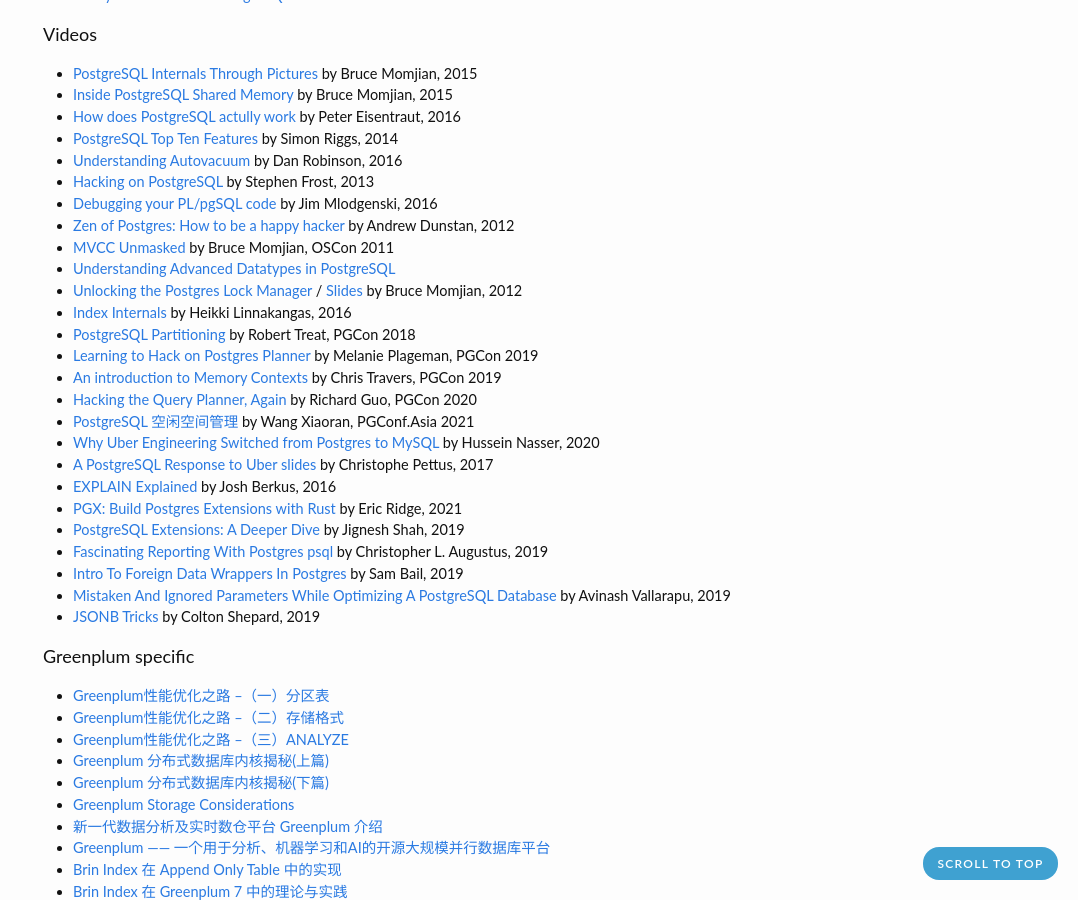
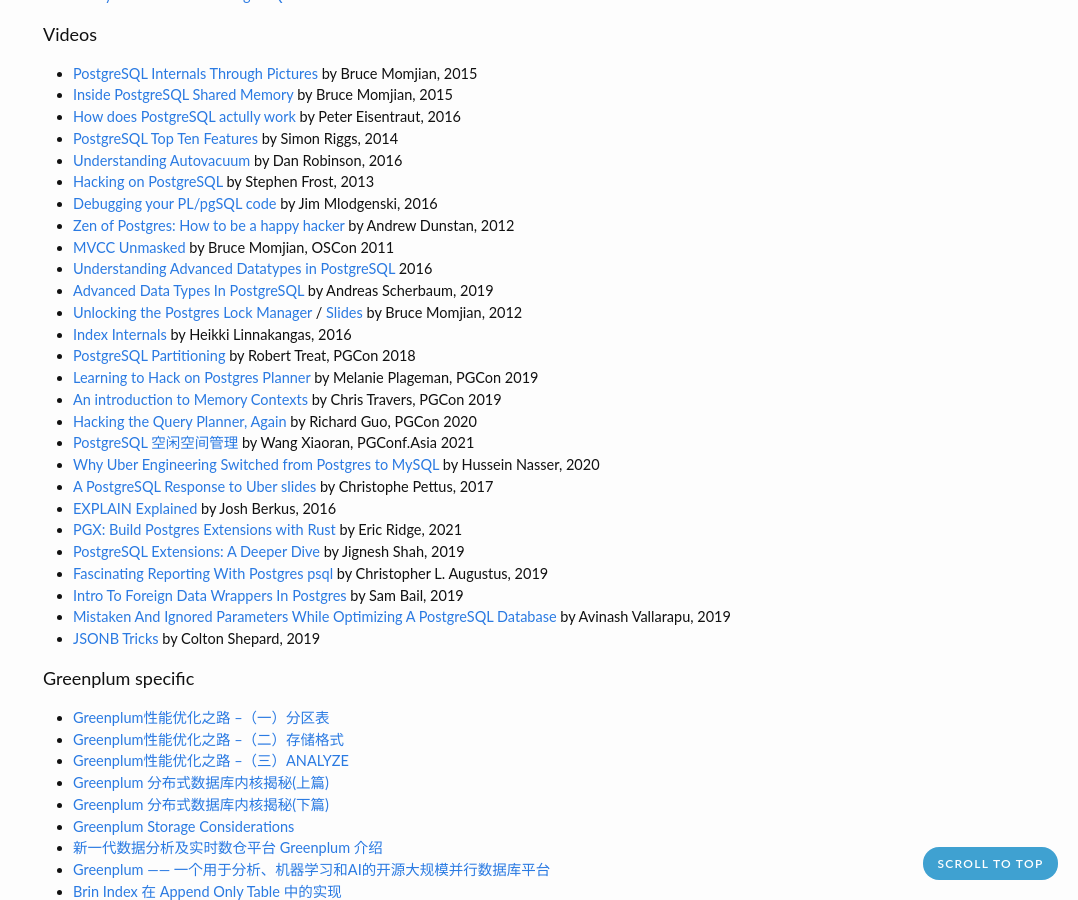
Before and after one commit to zhjwpku/zhjwpku.github.io, a Jekyll site: the page built from _posts/2022-07-12-awesome-postgres.md, in a window 1280 px wide and 900 px high, scrolled down 2301 px. Shown: the whole window, without its empty margins (202-1280 px from the left). Built offline with Jekyll 4.4.1, drawn with Linux system fonts in a browser that asks for light colours; comment, search, counter and statistics services are not loaded.

Commit message:
Advanced Data Types In PostgreSQL
Signed-off-by: Junwang Zhao <zhjwpku@gmail.com>

```diff
--- a/_posts/2022-07-12-awesome-postgres.md
+++ b/_posts/2022-07-12-awesome-postgres.md
@@ -119,7 +119,8 @@
 - [Debugging your PL/pgSQL code](https://www.youtube.com/watch?v=pOb-7JZQoW4) by Jim Mlodgenski, 2016
 - [Zen of Postgres: How to be a happy hacker](https://www.youtube.com/watch?v=yFDyM29tB6k) by Andrew Dunstan, 2012
 - [MVCC Unmasked](https://www.youtube.com/watch?v=sq_aO34SWZc) by Bruce Momjian, OSCon 2011
-- [Understanding Advanced Datatypes in PostgreSQL](https://www.youtube.com/watch?v=wzKWMF-kWGc)
+- [Understanding Advanced Datatypes in PostgreSQL](https://www.youtube.com/watch?v=wzKWMF-kWGc) 2016
+- [Advanced Data Types In PostgreSQL](https://www.youtube.com/watch?v=lHaqPaua7nc) by Andreas Scherbaum, 2019
 - [Unlocking the Postgres Lock Manager](https://www.youtube.com/watch?v=s3ee0nuDDqs) / [Slides](https://momjian.us/main/writings/pgsql/locking.pdf) by Bruce Momjian, 2012
 - [Index Internals](https://www.youtube.com/watch?v=W6B8-srOsrs) by Heikki Linnakangas, 2016
 - [PostgreSQL Partitioning](https://www.youtube.com/watch?v=yp_8QSWOcTI) by Robert Treat, PGCon 2018
```
